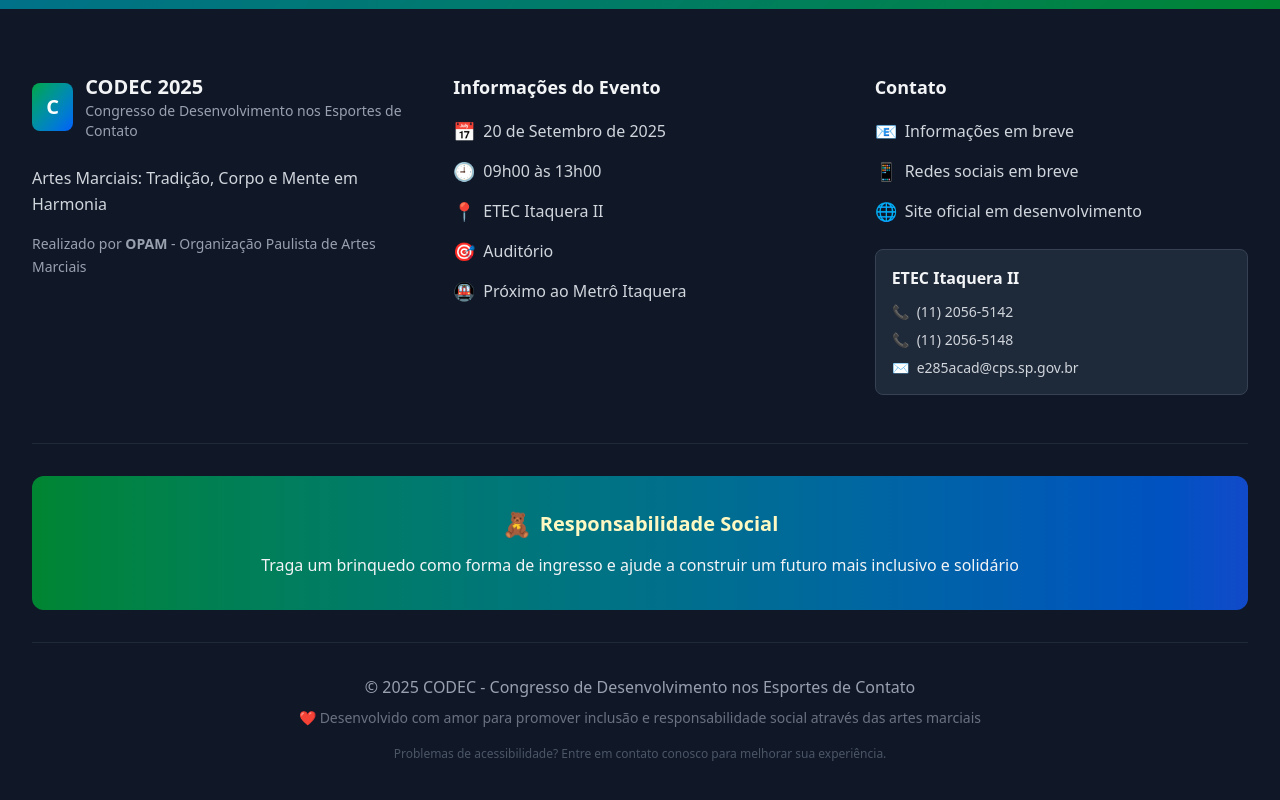
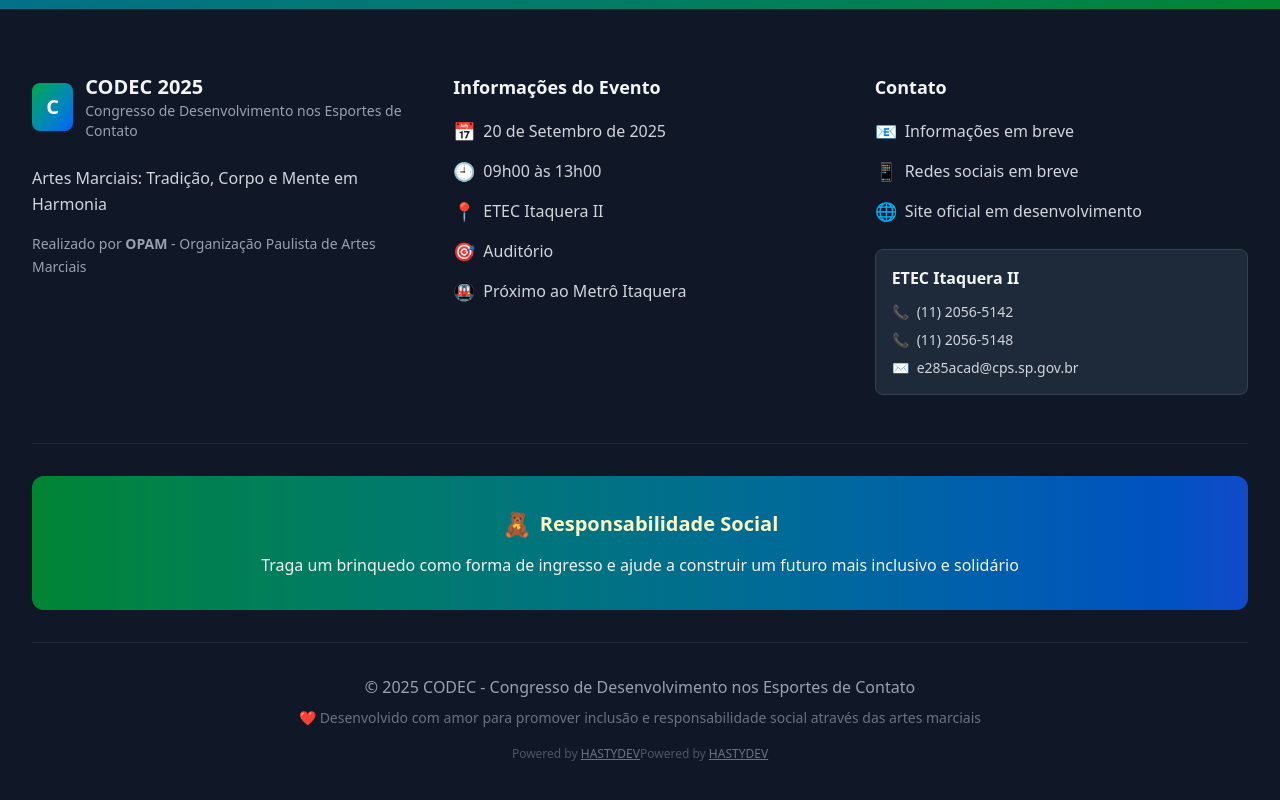
Before and after one commit to DIYSecurityLAB/codec, a Next.js app: page / in a window 1280 px wide. Shown: the part 11128-11928 px from the top of the page. Built offline with nearby package versions, Linux system fonts and the light colour scheme.

Commit message:
feat: update Footer component to include HASTYDEV attribution with links

```diff
--- a/src/components/Footer.tsx
+++ b/src/components/Footer.tsx
@@ -146,7 +146,25 @@ const Footer: React.FC<FooterProps> = ({ className = '' }) => {
           </p>
           <div className="mt-4 text-xs text-gray-600">
             <p>
-              Problemas de acessibilidade? Entre em contato conosco para melhorar sua experiência.
+              Powered by{' '}
+              <a
+                href="https://hastydev.com.br"
+                target="_blank"
+                rel="noopener noreferrer"
+                className="text-gray-500 hover:text-gray-400 focus-visible:text-gray-400 transition-colors underline font-medium"
+                aria-label="Visitar site da HASTYDEV"
+              >
+                HASTYDEV
+              </a>Powered by{' '}
+              <a
+                href="https://hastydev.com.br"
+                target="_blank"
+                rel="noopener noreferrer"
+                className="text-gray-500 hover:text-gray-400 focus-visible:text-gray-400 transition-colors underline font-medium"
+                aria-label="Visitar site da HASTYDEV"
+              >
+                HASTYDEV
+              </a>
             </p>
           </div>
         </div>
```
